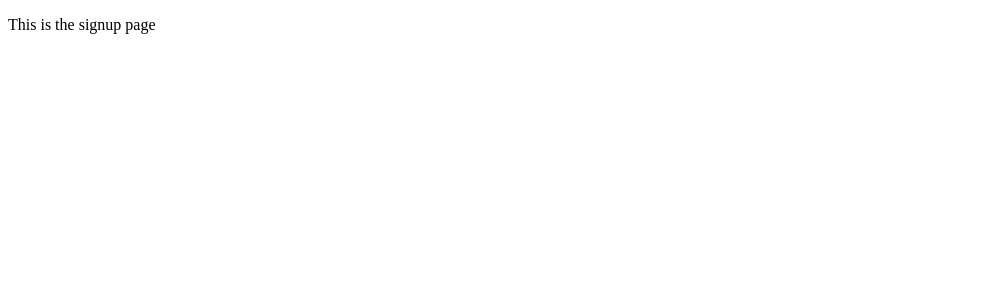
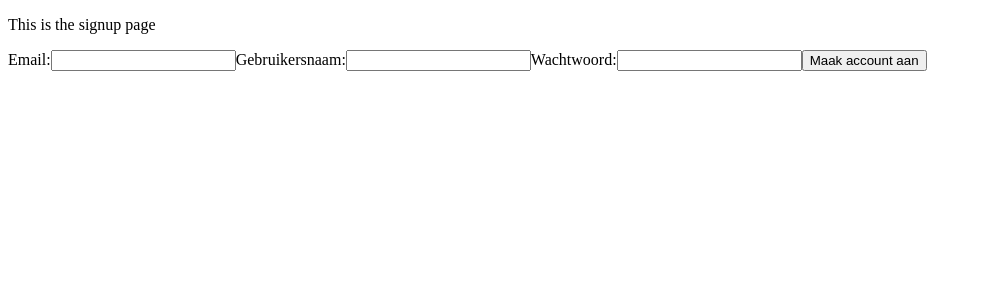
Before and after one commit to NWaziri/fullstack-DonDiablo, a React (Create React App) app in the folder front-end-dondiablo/: page /signup in a window 1280 px wide. Shown: the top 300 px of the page, without its empty margins (0-982 px from the left). Built offline with nearby package versions, Linux system fonts and the light colour scheme.

Commit message:
created signup functionality with react-hook-form

```diff
--- a/front-end-dondiablo/package.json
+++ b/front-end-dondiablo/package.json
@@ -10,6 +10,7 @@
     "jwt-decode": "^3.1.2",
     "react": "^17.0.2",
     "react-dom": "^17.0.2",
+    "react-hook-form": "^7.18.0",
     "react-router-dom": "^5.3.0",
     "react-scripts": "4.0.3",
     "web-vitals": "^1.1.2"
--- a/front-end-dondiablo/src/pages/signupPage/SignUp.js
+++ b/front-end-dondiablo/src/pages/signupPage/SignUp.js
@@ -1,9 +1,70 @@
-import React from "react";
+import { useState } from "react";
+import {useForm} from "react-hook-form";
+
+import axios from "axios";
+import {useHistory} from "react-router-dom";
 
 function SignUp() {
+    const { handleSubmit, register } = useForm();
+    const [signUpSuccess, toggleSignUpSucces] = useState(false);
+    const history = useHistory();
+
+    const onSubmit = async (data) => {
+        console.log("onSubmit signup fuction", data);
+        try {
+            const response = await axios.post("http://localhost:8080/users", data);
+            console.log(response);
+        } catch (e) {
+            console.log(e);
+        }
+        toggleSignUpSucces(true);
+
+        setTimeout(()=> {
+            history.push("/login")
+        }, 1000)
+    };
+
     return (
         <>
             <p>This is the signup page</p>
+            <form onSubmit={handleSubmit(onSubmit)}>
+                <label htmlFor="email-field">
+                    Email:
+                    <input
+                        type="email"
+                        id="email-field"
+                        name="email"
+                        {...register("email")}
+                    />
+                </label>
+
+                <label htmlFor="username-field">
+                    Gebruikersnaam:
+                    <input
+                        type="text"
+                        id="username-field"
+                        name="username"
+                        {...register("username")}
+                    />
+                </label>
+
+                <label htmlFor="password-field">
+                    Wachtwoord:
+                    <input
+                        type="password"
+                        id="password-field"
+                        name="password"
+                        {...register("password")}
+                    />
+                </label>
+                <button
+                    type="submit"
+                    className="form-button"
+                >
+                    Maak account aan
+                </button>
+                {signUpSuccess === true && <p> registreren is geluk je wordt doorgestuurd naar de inlog pagina</p>}
+            </form>
         </>
     )
 }
```
Also changed, not shown: 1 other file (tests, documents, lock files or other folders).
